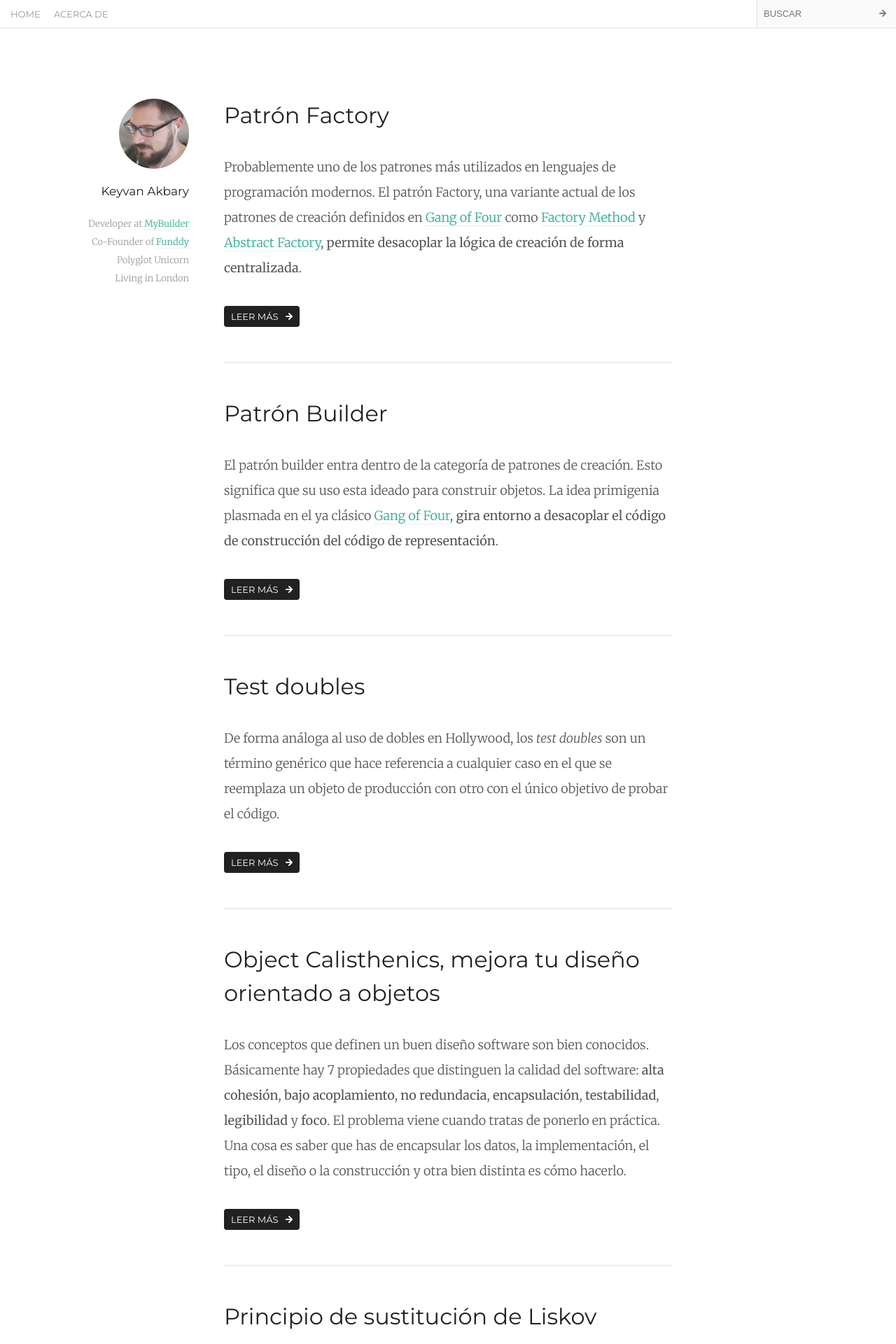
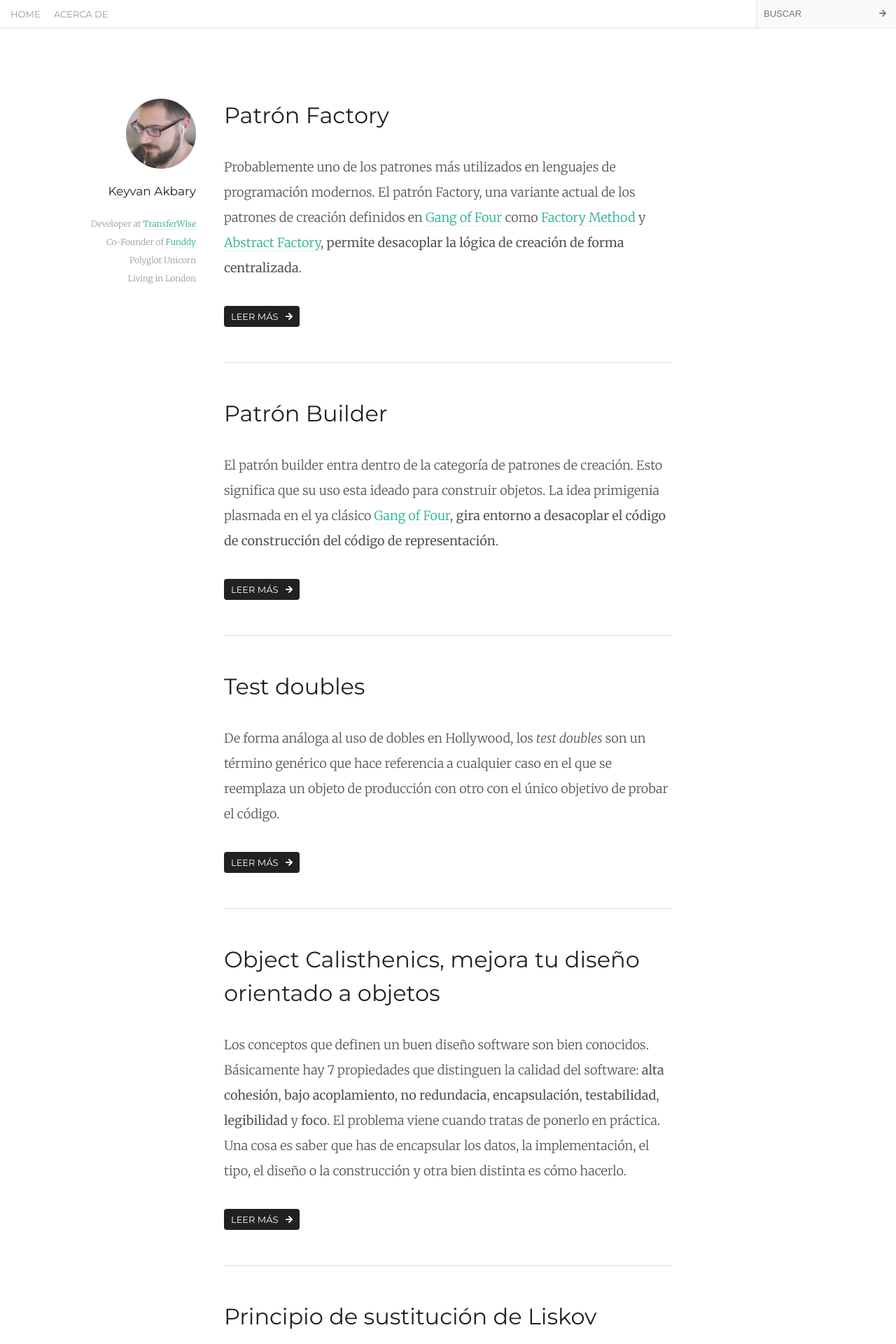
Before and after one commit to keyvanakbary/keyvanakbary.com, a Jekyll site: the page built from index.html, in a window 1280 px wide. Shown: the top 1920 px of the page at 70% size. Built offline with Jekyll 4.4.1, drawn with Linux system fonts in a browser that asks for light colours; nearby versions of some CDN libraries; Markdown is read by kramdown in place of the engine named in the settings; comment, search, counter and statistics services are not loaded.

Commit message:
Update bio

```diff
--- a/_layouts/default.html
+++ b/_layouts/default.html
@@ -47,7 +47,7 @@
                 <img src="/assets/images/keyvan.png" alt="portrait">
             </a>
             <p class="name">Keyvan Akbary</p>
-            <p class="bio">Developer at <a href="http://mybuilder.com" target="_blank">MyBuilder</a><br/>Co-Founder of <a href="https://funddy.com" target="_blank">Funddy</a><br/>Polyglot Unicorn<br/>Living in London</p>
+            <p class="bio">Developer at <a href="https://transferwise.com/" target="_blank">TransferWise</a><br/>Co-Founder of <a href="https://funddy.com" target="_blank">Funddy</a><br/>Polyglot Unicorn<br/>Living in London</p>
             <p>
                 <a href="https://twitter.com/keyvanakbary" class="twitter-follow-button" data-show-count="false" data-size="large" data-show-screen-name="false"></a>
                 <script>!function(d,s,id){var js,fjs=d.getElementsByTagName(s)[0],p=/^http:/.test(d.location)?'http':'https';if(!d.getElementById(id)){js=d.createElement(s);js.id=id;js.src=p+'://platform.twitter.com/widgets.js';fjs.parentNode.insertBefore(js,fjs);}}(document, 'script', 'twitter-wjs');</script>
--- a/css/main.css
+++ b/css/main.css
@@ -272,7 +272,7 @@ pre {
 /*--AUTHOR--*/
 
 #author {
-    width: 150px;
+    width: 160px;
     left: 50%;
     margin: 100px 0 0 -520px;
     text-align: right;
@@ -341,7 +341,7 @@ pre {
 }
 
 #author .bio {
-    font-size: 13px;
+    font-size: 12px;
     line-height: 26px;
     color: #999;
 }
```
